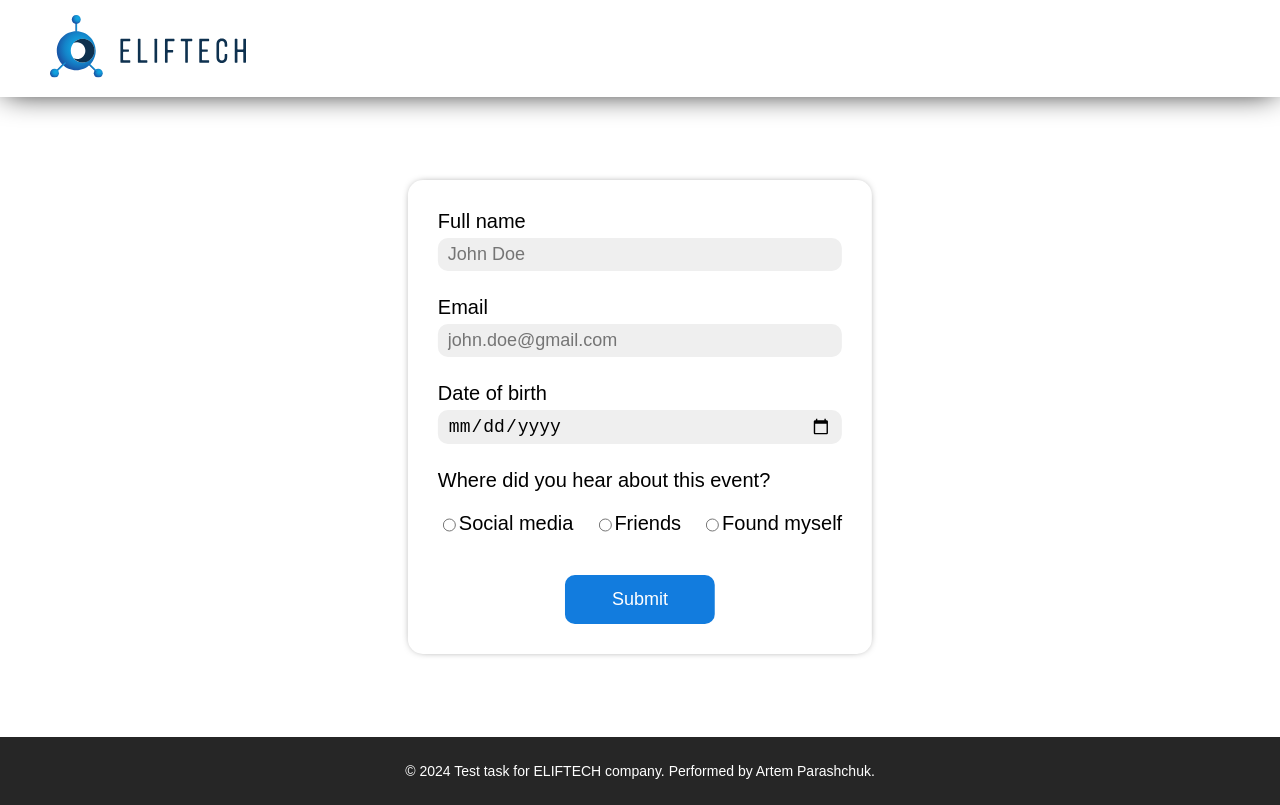
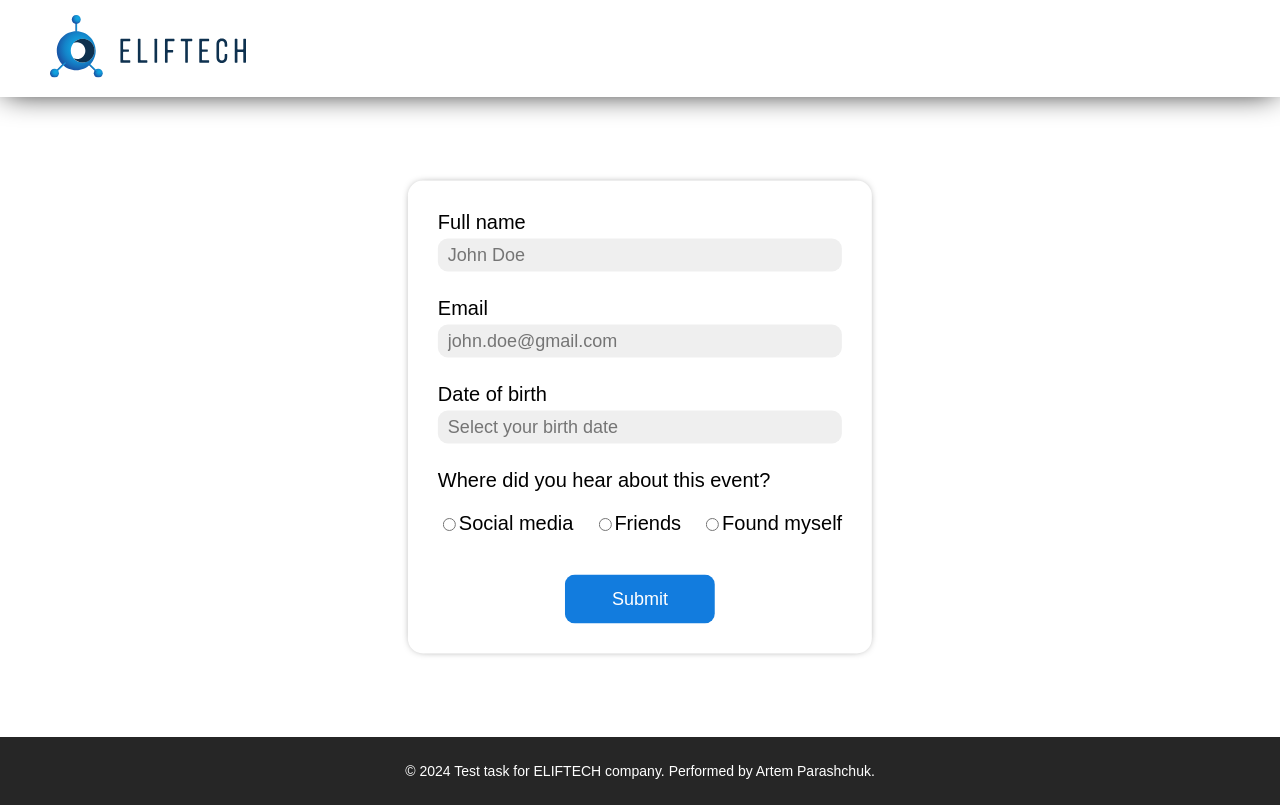
Before and after one commit to Artem-Parashchuk/eliftech, a React (Vite) app: page /registration in a window 1280 px wide. Built offline with nearby package versions, Linux system fonts and the light colour scheme; no server answers.

Commit message:
add DatePicker to Register component

```diff
--- a/package.json
+++ b/package.json
@@ -12,6 +12,7 @@
   "dependencies": {
     "@reduxjs/toolkit": "^2.2.7",
     "react": "^18.3.1",
+    "react-datepicker": "^7.3.0",
     "react-dom": "^18.3.1",
     "react-loader-spinner": "^6.1.6",
     "react-redux": "^9.1.2",
--- a/src/pages/Registration/Registration.jsx
+++ b/src/pages/Registration/Registration.jsx
@@ -1,7 +1,9 @@
 import { useState } from "react";
-import s from "./Registration.module.css";
+import DatePicker from "react-datepicker"; // Імпорт DatePicker
+import "react-datepicker/dist/react-datepicker.css"; // Стилі для DatePicker
 import { useDispatch } from "react-redux";
 import { submitFormThunk } from "../../redux/form/formThunks.js";
+import s from "./Registration.module.css";
 
 export const Registration = () => {
   // Стан для збереження помилок
@@ -11,7 +13,7 @@ export const Registration = () => {
   const [formData, setFormData] = useState({
     userName: "",
     userEmail: "",
-    userBirth: "",
+    userBirth: null, // Дата має бути null за замовчуванням
     event: "",
   });
 
@@ -72,10 +74,18 @@ export const Registration = () => {
       setFormData({
         userName: "",
         userEmail: "",
-        userBirth: "",
+        userBirth: null, // Повертаємо дату в null
         event: "",
       });
     }
+  };
+
+  // Обробник зміни дати
+  const handleDateChange = (date) => {
+    setFormData({
+      ...formData,
+      userBirth: date, // Оновлюємо дату в стані
+    });
   };
 
   return (
@@ -94,7 +104,6 @@ export const Registration = () => {
             required
             maxLength={25}
           />
-          {/* Відображення помилки для імені */}
           {errors.userName && <p className={s.error}>{errors.userName}</p>}
         </label>
 
@@ -111,22 +120,21 @@ export const Registration = () => {
             maxLength={25}
             required
           />
-          {/* Відображення помилки для email */}
           {errors.userEmail && <p className={s.error}>{errors.userEmail}</p>}
         </label>
 
         <label htmlFor="userBirth" className={s.lable_date}>
           Date of birth
-          <input
-            type="date"
+          <DatePicker
+            selected={formData.userBirth}
+            onChange={handleDateChange}
             className={s.input_date}
-            name="userBirth"
-            id="userBirth"
-            value={formData.userBirth}
-            onChange={handleChange}
-            required
+            dateFormat="yyyy-MM-dd"
+            placeholderText="Select your birth date"
+            maxDate={new Date()}
+            showYearDropdown
+            scrollableYearDropdown
           />
-          {/* Відображення помилки для дати народження */}
           {errors.userBirth && <p className={s.error}>{errors.userBirth}</p>}
         </label>
 
@@ -169,7 +177,6 @@ export const Registration = () => {
             Found myself
           </label>
         </div>
-        {/* Відображення помилки для вибору джерела події */}
         {errors.event && <p className={s.error}>{errors.event}</p>}
 
         <button className={s.btn} type="submit">
--- a/src/pages/Registration/Registration.module.css
+++ b/src/pages/Registration/Registration.module.css
@@ -22,7 +22,10 @@ label, input,.title_radio {
 .lable_date,
 .title_radio {
     margin-top: 25px;
-
+}
+.lable_date {
+    display: flex;
+    flex-direction: column;
 }
 
 .input_name{
```
Also changed, not shown: 1 other file (tests, documents, lock files or other folders).
